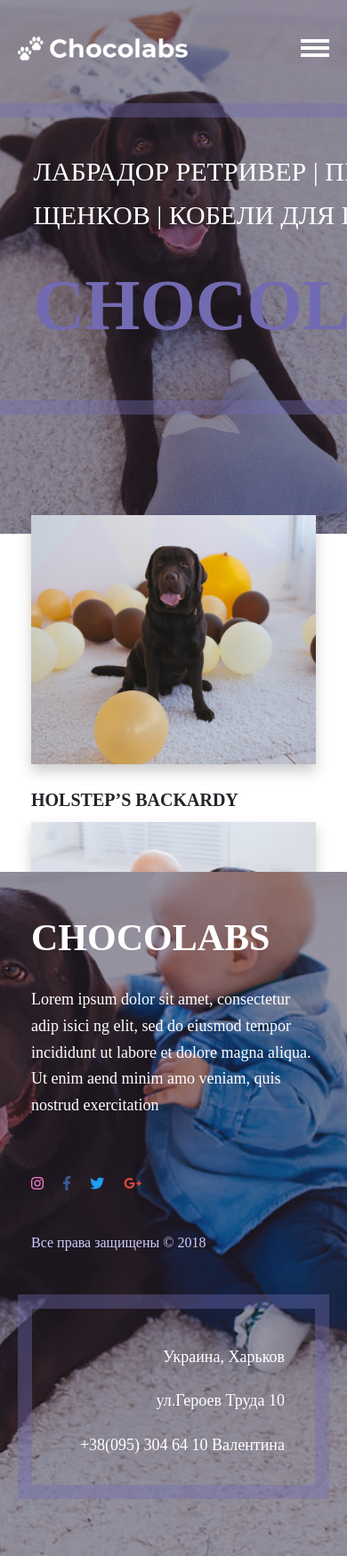
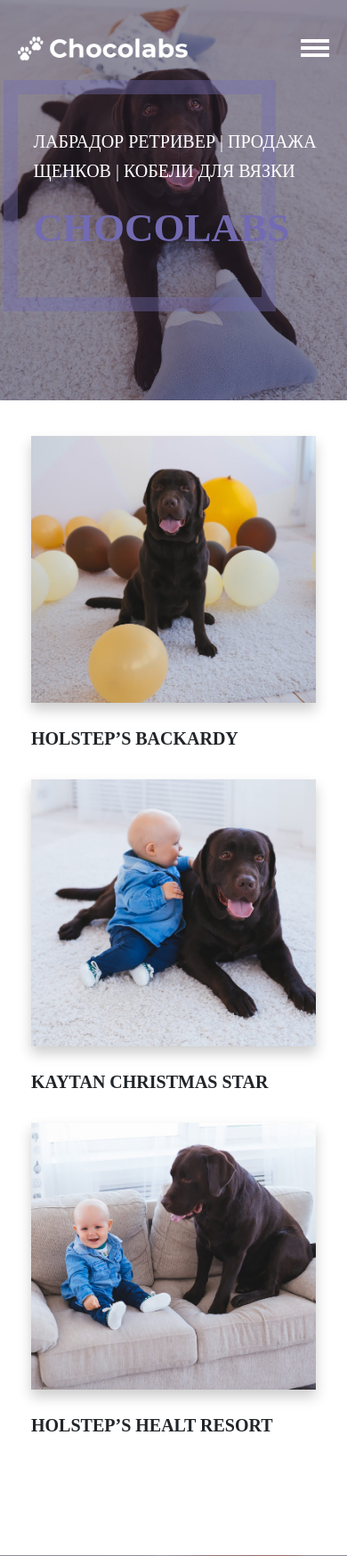
Before and after one commit to BahrovaSasha/chocolabs, a PHP site: page /dogs.html in a window 390 px wide; the page is wider, and only the part inside the window is pictured. Shown: the top 1749 px of that part at 89% size. Run offline with PHP 8.4, Linux system fonts and the light colour scheme; some libraries are stand-ins or nearby versions; some web fonts are replaced.

Commit message:
dogs done

```diff
--- a/app/dogs.html
+++ b/app/dogs.html
@@ -68,22 +68,22 @@
 	<main>
 
 		<div class="main_dogs">
-			<div class="all dogs row container_small">
-				<div class="pic_top col-md-4 col-sm-6 col-xs-12">
+			<div class="all_dogs row container_small">
+				<div class="pic_top col-md-4 col-xs-12">
 					<div class="one_dog">
 						<img src="img\dog3.jpg" alt="">
 						<a href="#" class="overlay"><span>Узнать больше</span></a>
 					</div>
 					<h5>Holstep’s Backardy</h5>
 				</div>
-				<div class="pic_top col-md-4 col-sm-6 col-xs-12">
+				<div class="pic_top col-md-4 col-xs-12">
 					<div class="one_dog">
 						<img src="img\dog1.jpg" alt="">
 						<a href="#" class="overlay">Узнать больше</a>
 					</div>
 					<h5>Kaytan Christmas Star</h5>
 				</div>
-				<div class="pic_top col-md-4 col-sm-6 col-xs-12">
+				<div class="pic_top col-md-4 col-xs-12">
 					<div class="one_dog">
 						<img src="img\dog7.jpg" alt="">
 						<a href="#" class="overlay">Узнать больше</a>
--- a/app/scss/_dogs.scss
+++ b/app/scss/_dogs.scss
@@ -1,17 +1,28 @@
 .main_header_dogs{
+  min-height: 600px;
   height: 600px;
-  min-height: 600px;
   &:before{
     background: url(../img/dog5.jpg) no-repeat 0 100%;
-    background-position: center;
+    background-position: 50% 30%;
     background-size: cover;
+    // background-position: top;
+    @include rwd(1400){
+      background-position: center;
+    }
   }
   .header_description_dogs{
     width: 60rem;
-    // top: 20rem;
+    top: 4rem;
     &:before{
       width: 90%;
   		height: 35rem;
+      @include md{
+        height: 30rem;
+      }
+      @include sm{
+        left: -10%;
+        height: 26rem;
+      }
     }
     p{
       font-family: $default-font;
@@ -20,11 +31,40 @@
       text-transform: uppercase;
       padding-bottom: 0;
       position: relative;
+      @include md{
+        font-size: 2.2rem;
+      }
+      @include sm{
+        font-size: 2rem;
+      }
     }
     .violet_h{
   		font-size: 8rem;
       padding-bottom: 0;
+      @include md{
+        font-size: 6rem;
+      }
+      @include sm{
+        font-size: 4.5rem;
+      }
     }
+    @include rwd(1600){
+      top: 6rem;
+    }
+    @include md{
+      width: 40rem;
+      top: 3.5rem;
+    }
+    @include sm{
+      width: 34rem;
+    }
+    @include xs{
+      width: 30rem;
+    }
+  }
+  @include md{
+    height: 450px;
+    min-height: 450px;
   }
 }
 // .all_dogs{
@@ -33,19 +73,22 @@
 
   // position: relative;
   padding-bottom: 10rem;
-  height: 380px;
+  min-height: 380px;
   .pic_top{
     margin-top: -6%;
+    @include md{
+      margin-top: 0;
+    }
   }
   .one_dog{
     width: 100%;
     position: relative;
   	overflow: hidden;
     padding: 0 0.8rem;
-    top: 0;
+    // top: 0;
     min-height: 280px;//// на медиазапрос
     box-shadow: 0 8px 14px rgba(6,6,6,0.2);
-
+    // padding-bottom: 2rem;
     &:hover .overlay {
   		background-color: rgba(114, 107, 177, 0.5);
   		opacity: 1;
@@ -63,6 +106,7 @@
   		overflow: hidden;
   		display: flex;
   		align-items: center;
+      justify-content: center;
   		padding: 0 3%;
   		transition: all 0.5s ease;
       span{
@@ -83,11 +127,23 @@
   		top: 50%;
   		transform: translate(-50%,-50%);
   	}
+    @include lg{
+      min-height: 200px;
+    }
+    @include md{
+      min-height: 400px;
+    }
+    @include sm{
+      min-height: 300px;
+    }
   }
   h5{
     font-size: 2rem;
     text-transform: uppercase;
     padding: 2.4rem 0;
   }
+  @include md{
+    padding-top: 4rem;
+  }
 }
 // }
```
Also changed, not shown: app/css/main.min.css.
